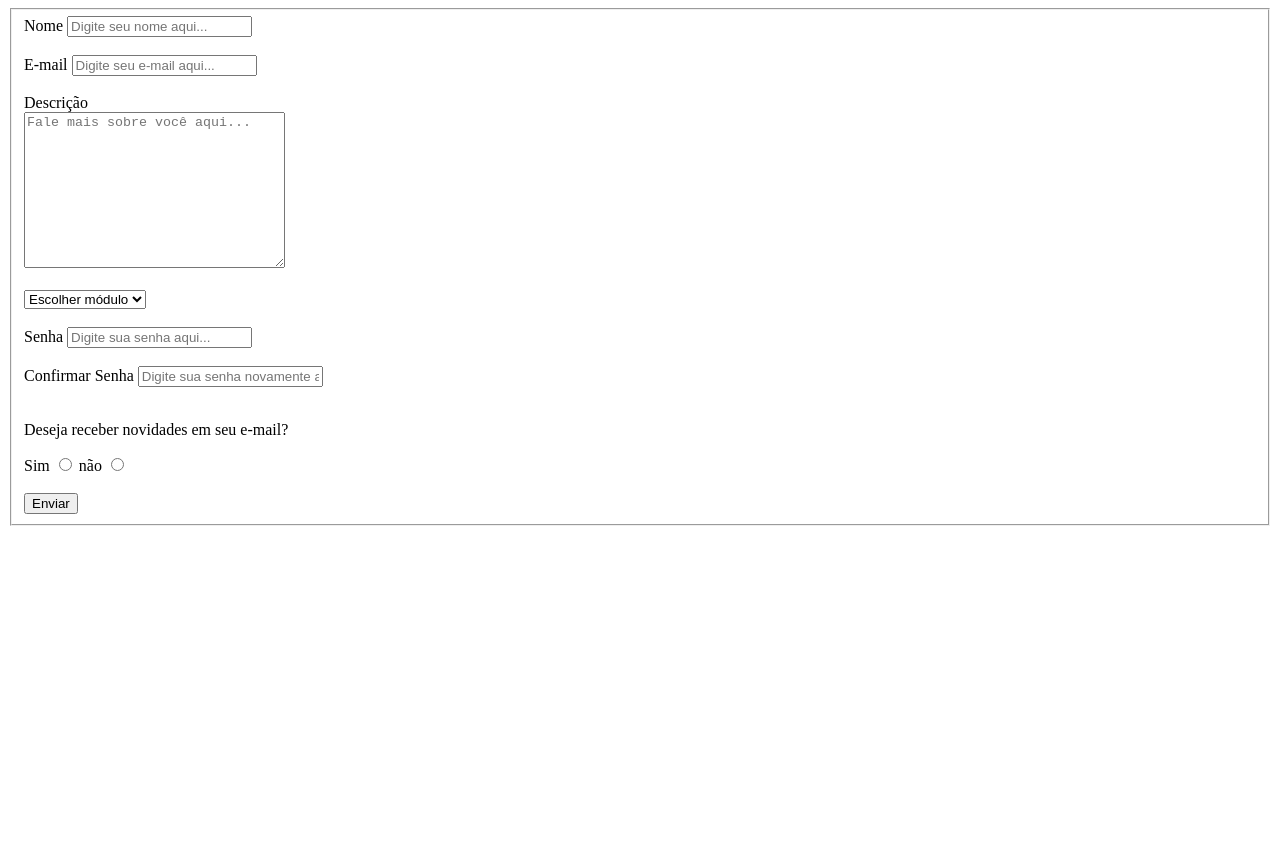
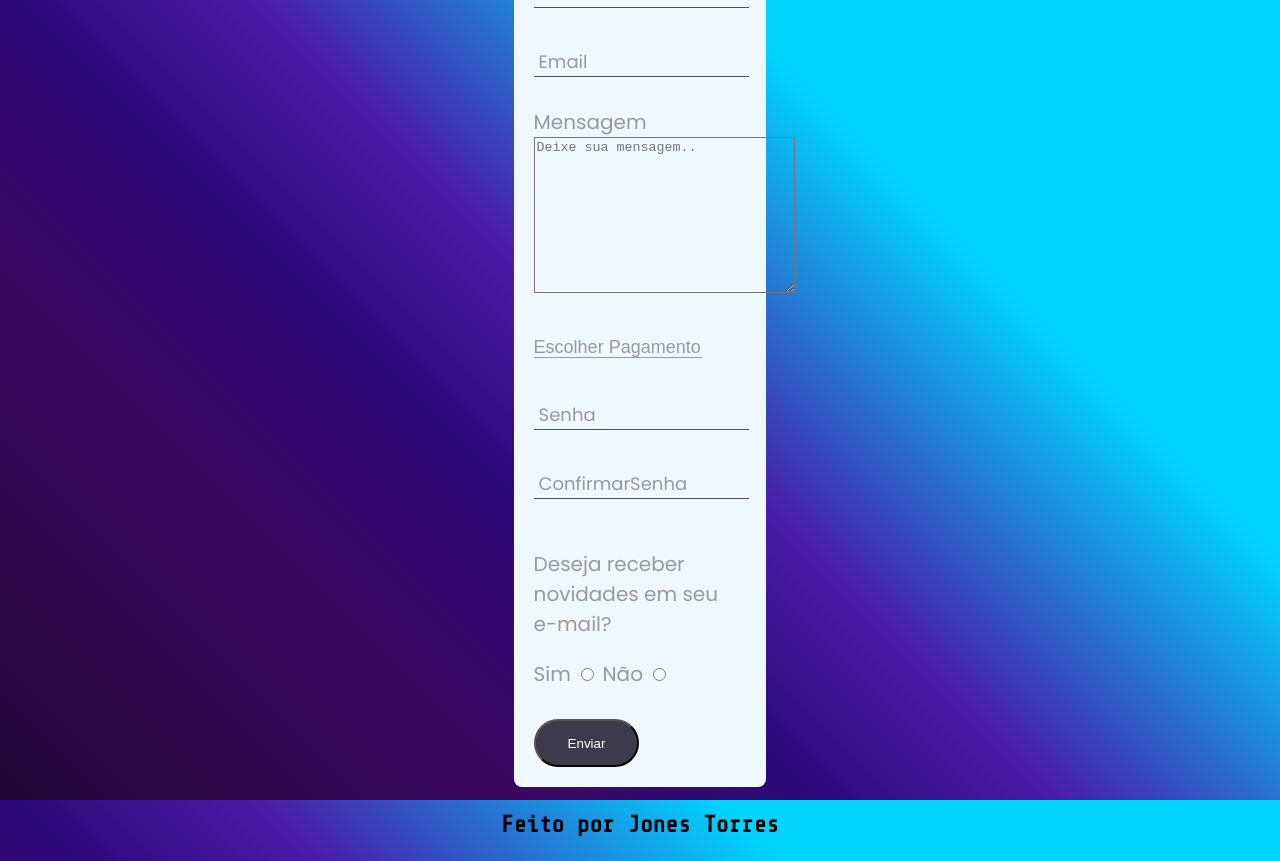
Before and after one commit to jonesGladtorres/formulario_cadastro, a plain HTML site: page index.html in a window 1280 px wide. Before the commit the page ends 800 px from the top, so only its background shows below. Drawn offline with nearby package versions, Linux system fonts and the light colour scheme.

Commit message:
Ajuste completo do CSS

```diff
--- a/index.html
+++ b/index.html
@@ -3,63 +3,98 @@
 <head>
     <meta charset="UTF-8">
     <title>Formulário de Cadastro</title>
+    <link rel="stylesheet" href="style.css">
 </head>
 <body>
     <main>
-        <fieldset>
         <form>
-                <div>
-                    <label for="nome">Nome</label>
-                    <input id="nome" name="nome" type="text" placeholder="Digite seu nome aqui..." required/>
+            <div class="wave-group">
+                <input required="" type="text" class="input">
+                <span class="bar"></span>
+                <label class="label">
+                  <span class="label-char" style="--index: 0">N</span>
+                  <span class="label-char" style="--index: 1">o</span>
+                  <span class="label-char" style="--index: 2">m</span>
+                  <span class="label-char" style="--index: 3">e</span>
+                </label>
+            </div>
+            <br>
+            <div class="wave-group">
+                <input required="" type="text" class="input">
+                <span class="bar"></span>
+                <label class="label">
+                  <span class="label-char" style="--index: 0">E</span>
+                  <span class="label-char" style="--index: 1">m</span>
+                  <span class="label-char" style="--index: 2">a</span>
+                  <span class="label-char" style="--index: 3">i</span>
+                  <span class="label-char" style="--index: 4">l</span>
+                </label>
+            </div>
+            <br>
+            <div class="descricao">
+                <label id="ldescricao" for="descricao">Mensagem</label>
+                <br>
+                <textarea name="descricao" id="descricao" cols="30" rows="10"
+                placeholder="Deixe sua mensagem.."></textarea>
             </div>
             <br>
             <div>
-                    <label for="email" place>E-mail</label>
-                    <input type="text" name="email" id="email" placeholder="Digite seu e-mail aqui..." required>
-                </div>
-                <br>
-                <div>
-                    <label for="descricao">Descrição</label>
-                    <br>
-                    <textarea
-                        name="descricao"
-                        id="descricao"
-                        cols="30"
-                        rows="10"
-                        placeholder="Fale mais sobre você aqui..."
-                    ></textarea>
-                </div>
-                <br>
-                <div>
-                    <select name="modulo" id="modulo">
-                        <option hidden>Escolher módulo</option>
+                <select id="select" name="modulo" id="modulo">
+                    <option id="escolhermodulo" hidden>Escolher Pagamento</option>
                     <option value="avista">À vista</option>
                     <option value="parcelado">Parcelado</option>
                     <option value="isa">ISA</option>
                 </select>
             </div>
             <br>
-                <div>
-                    <label for="senha">Senha</label>
-                    <input id="senha" type="password" placeholder="Digite sua senha aqui..." required>
+            <div class="wave-group">
+                <input required="" type="password" class="input">
+                <span class="bar"></span>
+                <label class="label">
+                  <span class="label-char" style="--index: 0">S</span>
+                  <span class="label-char" style="--index: 1">e</span>
+                  <span class="label-char" style="--index: 2">n</span>
+                  <span class="label-char" style="--index: 3">h</span>
+                  <span class="label-char" style="--index: 4">a</span>
+                </label>
+            </div>
+            <br>
+            <div class="wave-group">
+                <input required="" type="password" class="input">
+                <span class="bar"></span>
+                <label class="label">
+                  <span class="label-char" style="--index: 0">C</span>
+                  <span class="label-char" style="--index: 1">o</span>
+                  <span class="label-char" style="--index: 2">n</span>
+                  <span class="label-char" style="--index: 3">f</span>
+                  <span class="label-char" style="--index: 4">i</span>
+                  <span class="label-char" style="--index: 5">r</span>
+                  <span class="label-char" style="--index: 6">m</span>
+                  <span class="label-char" style="--index: 7">a</span>
+                  <span class="label-char" style="--index: 8">r</span>
+                  <span class="label-char" style="--index: 9">S</span>
+                  <span class="label-char" style="--index: 10">e</span>
+                  <span class="label-char" style="--index: 11">n</span>
+                  <span class="label-char" style="--index: 12">h</span>
+                  <span class="label-char" style="--index: 13">a</span>
+                </label>
             </div>
             <br>
             <div>
-                    <label for="confsenha">Confirmar Senha</label>
-                    <input id="confsenha" type="password" placeholder="Digite sua senha novamente aqui..." required>
+                <p id="novidades">Deseja receber novidades em seu e-mail?</p>
+                <label id="ls" for="s">Sim</label>
+                <input id="is" name="notfcemail" type="radio" id="sim">
+                <label id="ln" for="n">Não</label>
+                <input id="in" name="notfcemail" type="radio" id="nao">
             </div>
             <br>
-                <div>
-                    <p>Deseja receber novidades em seu e-mail?</p>
-                    <label for="s">Sim</label>
-                    <input  id="s" name="notfcemail" type="radio" id="sim">
-                    <label for="n">não</label>
-                    <input id="n" name="notfcemail" type="radio" id="nao">
-                </div>
-                <br>
-                <button type="submit">Enviar</button>
+            <button class="button">
+                <span class="button-content">Enviar</span>
+            </button>
         </form>
-        </fieldset>
     </main>
+    <footer>
+        <h3>Feito por Jones Torres</h3>
+    </footer>
 </body>
 </html>
--- /dev/null
+++ b/style.css
@@ -0,0 +1,150 @@
+@import url('https://fonts.googleapis.com/css2?family=Poppins:wght@400;700&display=swap');
+@import url('https://fonts.googleapis.com/css2?family=Share+Tech+Mono&display=swap');
+
+body {
+    font-family: 'Poppins', sans-serif;
+    display: flex;
+    flex-direction: column;
+    justify-content: center;
+    align-items: center;
+    font-size: 20px;
+    height: 98vh;
+    background: rgb(32,7,54);
+    background: linear-gradient(45deg, rgba(32,7,54,1) 0%, rgba(59,8,96,1) 25%, rgba(44,9,121,1) 39%, rgba(74,28,168,1) 51%, rgba(0,212,255,1) 73%);
+}
+body main{
+    margin-top: 50px;
+    width: 20%;
+    background-color: aliceblue;
+    border: transparent;
+    border-radius: 8px;
+}
+body main form{
+    margin: 20px;
+}
+.wave-group {
+    position: relative;
+}
+
+.wave-group .input {
+    font-size: 16px;
+    padding: 10px 10px 10px 5px;
+    display: block;
+    width: 200px;
+    border: none;
+    border-bottom: 1px solid #515151;
+    background: transparent;
+}
+
+.wave-group .input:focus {
+    outline: none;
+}
+.wave-group .label {
+    color: #999;
+    font-size: 18px;
+    font-weight: normal;
+    position: absolute;
+    pointer-events: none;
+    left: 5px;
+    top: 10px;
+    display: flex;
+}
+.wave-group .label-char {
+    transition: 0.2s ease all;
+    transition-delay: calc(var(--index) * .05s);
+}
+
+.wave-group .input:focus ~ label .label-char,
+.wave-group .input:valid ~ label .label-char {
+    transform: translateY(-20px);
+    font-size: 14px;
+    color: #6200ff;
+}
+.wave-group .bar {
+    position: relative;
+    display: block;
+    width: 200px;
+}
+
+.wave-group .bar:before,.wave-group .bar:after {
+    content: '';
+    height: 2px;
+    width: 0;
+    bottom: 1px;
+    position: absolute;
+    background: #6200ff;
+    transition: 0.2s ease all;
+    -moz-transition: 0.2s ease all;
+    -webkit-transition: 0.2s ease all;
+}
+.wave-group .bar:before {
+    left: 50%;
+}
+.wave-group .bar:after {
+    right: 50%;
+}
+.wave-group .input:focus ~ .bar:before,
+.wave-group .input:focus ~ .bar:after {
+    width: 50%;
+}
+body main form textarea{
+    outline: none;
+    background-color: transparent;
+}
+body main form label{
+    color: #999;
+}
+body main form p{
+    color: #999;
+}
+body main form select{
+    font-size: 18px;
+    background-color: transparent;
+    border: none;
+    color: #999;
+    outline: none;
+    appearance: none;
+    border-bottom: 1px solid #999;
+    cursor: pointer;
+}
+.button {
+    position: relative;
+    overflow: hidden;
+    height: 3rem;
+    padding: 0 2rem;
+    border-radius: 1.5rem;
+    background: #3d3a4e;
+    background-size: 400%;
+    color: #fff;
+}
+
+.button:hover::before {
+    transform: scaleX(1);
+}
+
+.button-content {
+    position: relative;
+    z-index: 1;
+}
+
+.button::before {
+    content: '';
+    position: absolute;
+    top: 0;
+    left: 0;
+    transform: scaleX(0);
+    transform-origin: 0 50%;
+    width: 100%;
+    height: inherit;
+    border-radius: inherit;
+    background: linear-gradient(
+      82.3deg,
+      rgba(150, 93, 233, 1) 10.8%,
+      rgba(99, 88, 238, 1) 94.3%
+    );
+    transition: all 0.475s;
+}
+body footer{
+    font-family: 'Share Tech Mono', monospace;
+    margin-bottom: 40px;
+}
```
Lines whose indentation alone changed are shown as unchanged.
